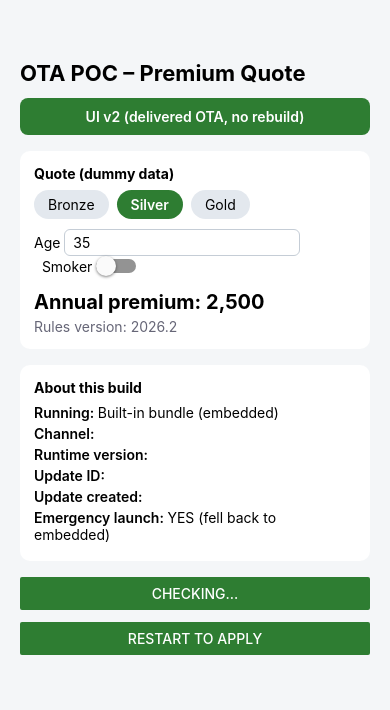
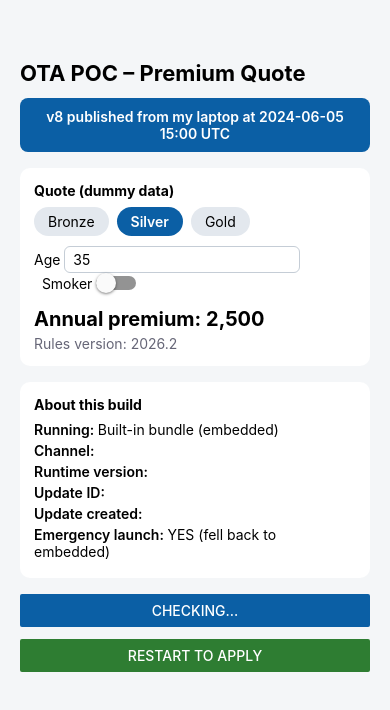
Before and after one commit to BassamBasamad-Repo/ota-ran-poc, a React Native app: screen / in a window 390 px wide. Shown: the top 710 px of the page. Built offline with nearby package versions, Linux system fonts and the light colour scheme.

Commit message:
v8: published from laptop

```diff
--- a/App.tsx
+++ b/App.tsx
@@ -5,8 +5,8 @@ import { Alert, Button, Pressable, ScrollView, StyleSheet, Switch, Text, TextInp
 import { calculatePremium, Plan, RULES_VERSION } from './src/premium';
 
 // Change this label in each OTA update so the difference is visible on the phone.
-const UI_LABEL = 'UI v2 (delivered OTA, no rebuild)';
-const ACCENT = '#2E7D32';
+const UI_LABEL = 'v8 published from my laptop at 2024-06-05 15:00 UTC';
+const ACCENT = '#0B5FA5';
 
 const PLANS: Plan[] = ['Bronze', 'Silver', 'Gold'];
 
```
